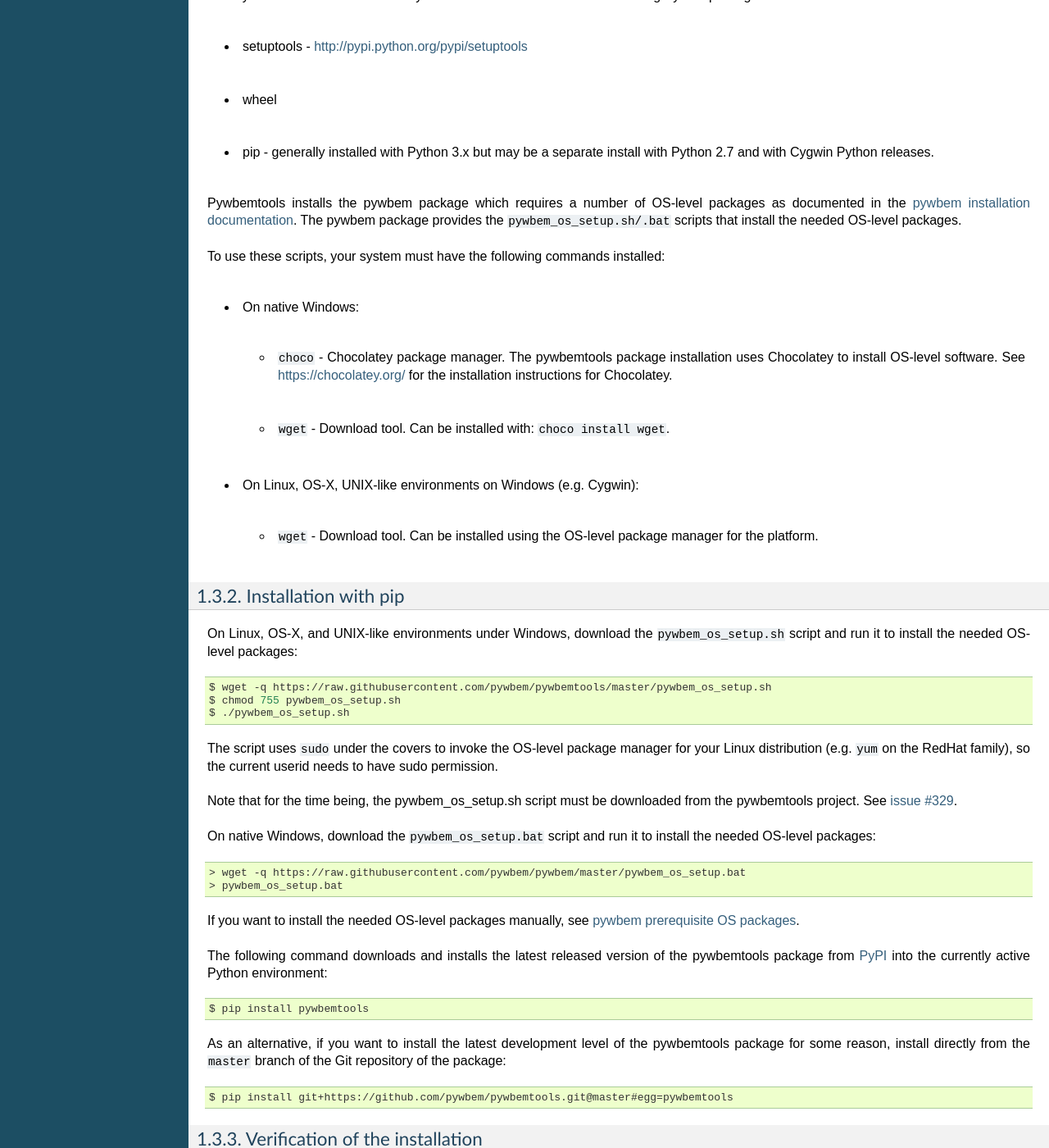
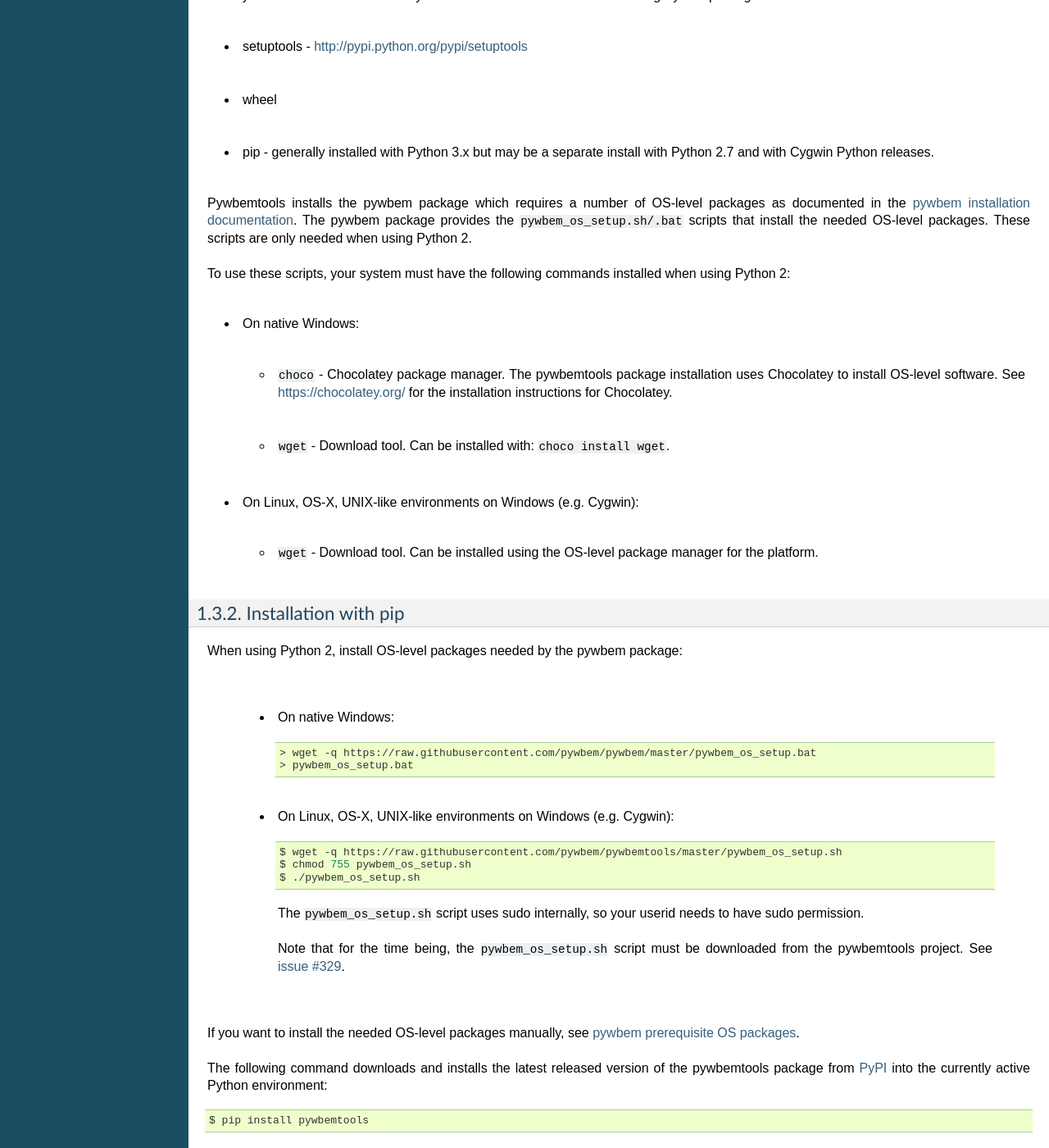
Before and after one commit to pywbem/pywbemtools, a Sphinx documentation site: the page built from docs/introduction.rst, in a window 1280 px wide and 1400 px high, scrolled down 1922 px. Shown: the whole window at 82% size. Built offline with Sphinx 7.4.7, drawn with Linux system fonts in a browser that asks for light colours; the version number could not be read and is left out.

Commit message:
Simplify installation on Python 3 re scripts
Signed-off-by: Andreas Maier <maiera@de.ibm.com>

```diff
--- a/docs/introduction.rst
+++ b/docs/introduction.rst
@@ -141,9 +141,11 @@ Python packages installed:
 Pywbemtools installs the pywbem package which requires a number of OS-level
 packages as documented in the `pywbem installation documentation`_.
 The pywbem package provides the ``pywbem_os_setup.sh/.bat`` scripts that
-install the needed OS-level packages.
+install the needed OS-level packages. These scripts are only needed when
+using Python 2.
 
-To use these scripts, your system must have the following commands installed:
+To use these scripts, your system must have the following commands installed
+when using Python 2:
 
 * On native Windows:
 
@@ -164,31 +166,29 @@ To use these scripts, your system must have the following commands installed:
 Installation with pip
 ^^^^^^^^^^^^^^^^^^^^^
 
-On Linux, OS-X, and UNIX-like environments under Windows, download the
-``pywbem_os_setup.sh`` script and run it to install the needed OS-level
-packages:
+When using Python 2, install OS-level packages needed by the pywbem package:
 
-.. code-block:: bash
+  - On native Windows:
 
-    $ wget -q https://raw.githubusercontent.com/pywbem/pywbemtools/master/pywbem_os_setup.sh
-    $ chmod 755 pywbem_os_setup.sh
-    $ ./pywbem_os_setup.sh
+    .. code-block:: bash
 
-The script uses ``sudo`` under the covers to invoke the OS-level package
-manager for your Linux distribution (e.g. ``yum`` on the RedHat family), so
-the current userid needs to have sudo permission.
+        > wget -q https://raw.githubusercontent.com/pywbem/pywbem/master/pywbem_os_setup.bat
+        > pywbem_os_setup.bat
 
-Note that for the time being, the pywbem_os_setup.sh script must be downloaded
-from the pywbemtools project. See
-`issue #329 <https://github.com/pywbem/pywbemtools/issues/329>`_.
+  - On Linux, OS-X, UNIX-like environments on Windows (e.g. Cygwin):
 
-On native Windows, download the ``pywbem_os_setup.bat`` script and run it to
-install the needed OS-level packages:
+    .. code-block:: bash
 
-.. code-block:: bash
+        $ wget -q https://raw.githubusercontent.com/pywbem/pywbemtools/master/pywbem_os_setup.sh
+        $ chmod 755 pywbem_os_setup.sh
+        $ ./pywbem_os_setup.sh
 
-    > wget -q https://raw.githubusercontent.com/pywbem/pywbem/master/pywbem_os_setup.bat
-    > pywbem_os_setup.bat
+    The ``pywbem_os_setup.sh`` script uses sudo internally, so your userid
+    needs to have sudo permission.
+
+    Note that for the time being, the ``pywbem_os_setup.sh`` script must be downloaded
+    from the pywbemtools project. See
+    `issue #329 <https://github.com/pywbem/pywbemtools/issues/329>`_.
 
 If you want to install the needed OS-level packages manually, see
 `pywbem prerequisite OS packages <https://pywbem.readthedocs.io/en/latest/intro.html#prerequisite-operating-system-packages-for-install>`_.
```
Also changed, not shown: README.rst (+22 -20 lines), README_PYPI.rst (+22 -20 lines).
